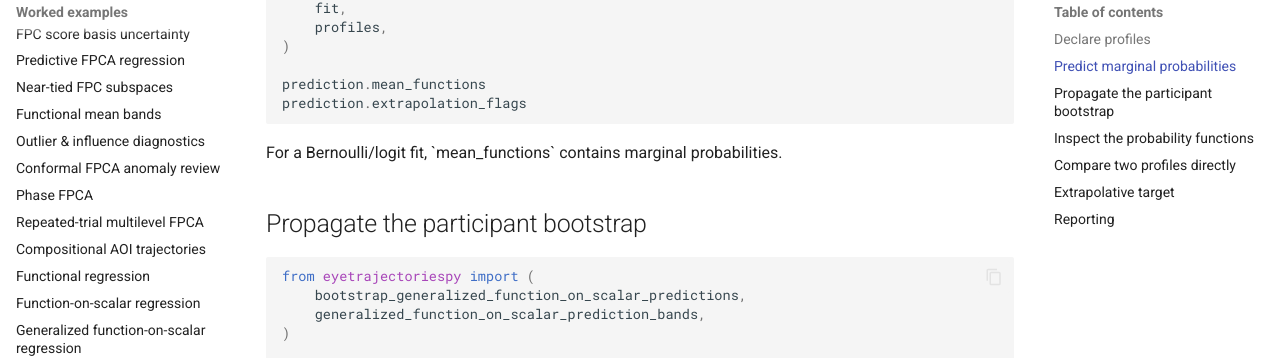
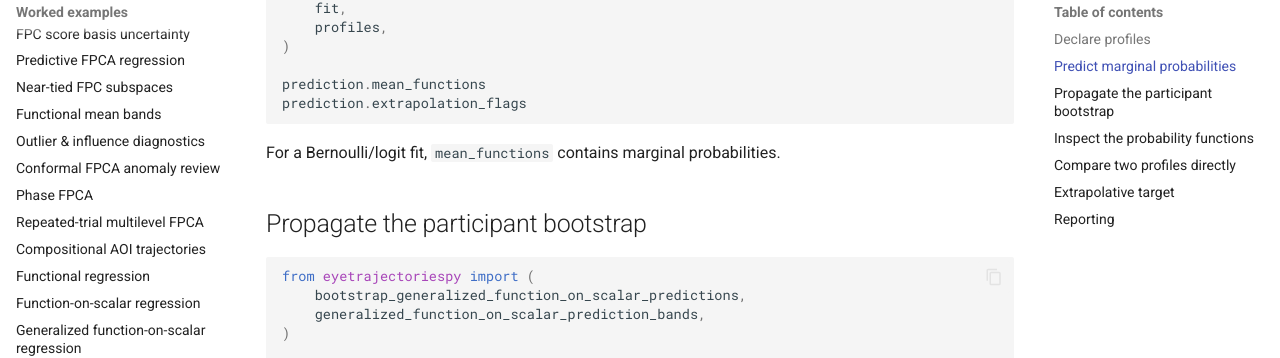
Before and after one commit to stefanosbalaskas/eyetrajectoriespy, an MkDocs documentation site: the page built from docs/examples/generalized-function-on-scalar-prediction.md, in a window 1280 px wide and 900 px high, scrolled down 705 px. Shown: the part 117-475 px from the top of the window. Built offline with MkDocs 1.6.1 and Material for MkDocs 9.7.7, drawn with Linux system fonts in a browser that asks for light colours; comment, search, counter and statistics services are not loaded.

Commit message:
Repair 0.52 Markdown inline code

```diff
--- a/docs/examples/generalized-function-on-scalar-prediction.md
+++ b/docs/examples/generalized-function-on-scalar-prediction.md
@@ -35,7 +35,7 @@ prediction.mean_functions
 prediction.extrapolation_flags
 ~~~
 
-For a Bernoulli/logit fit, \`mean_functions\` contains marginal probabilities.
+For a Bernoulli/logit fit, `mean_functions` contains marginal probabilities.
 
 ## Propagate the participant bootstrap
 
```
